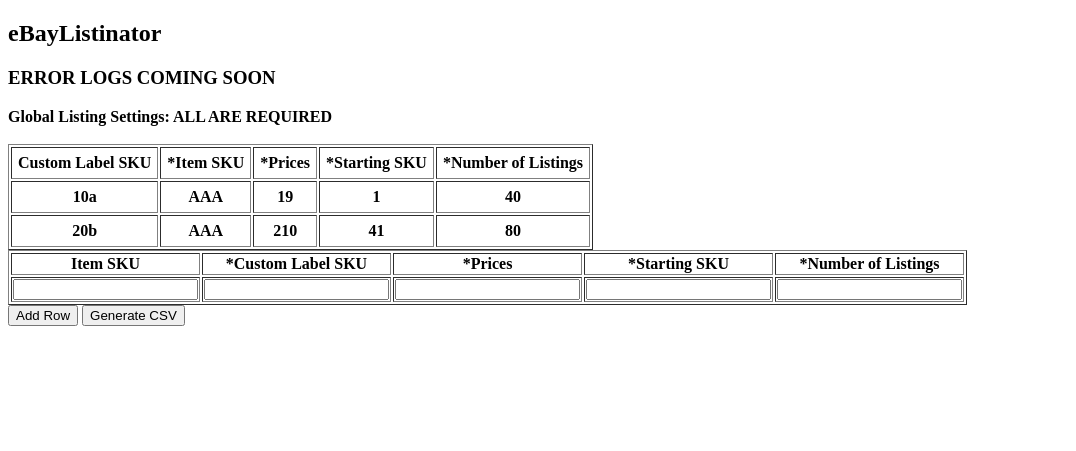
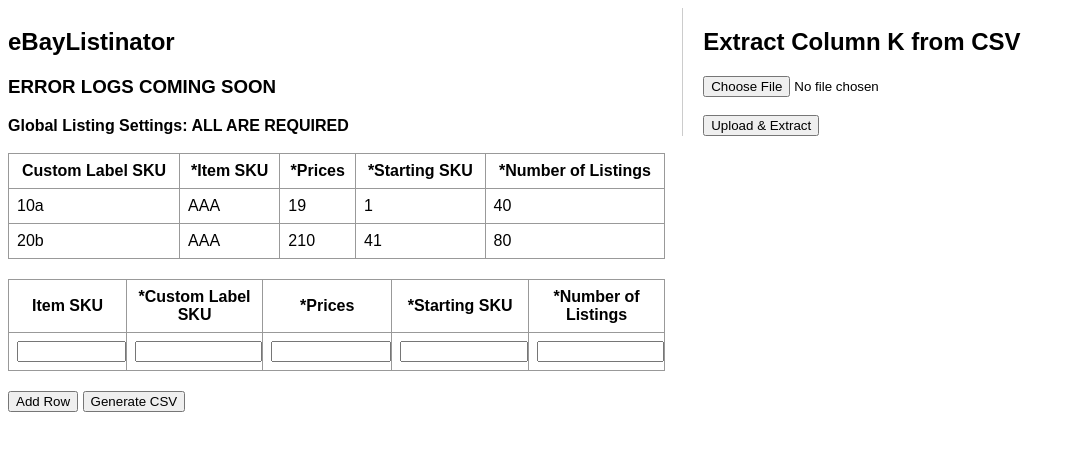
Before and after one commit to Vixcalibur/ebaylistinator, a FastAPI app: page / in a window 1280 px wide. Shown: the top 451 px of the page, without its empty margins (0-1076 px from the left). Run offline with FastAPI, Linux system fonts and the light colour scheme; lists and menus that the app fills with data are empty.

Commit message:
Update index.html: cleaned up look, added csv upload page

```diff
--- a/templates/index.html
+++ b/templates/index.html
@@ -2,15 +2,61 @@
 <html>
 <head>
     <title>eBayListinator</title>
+    <style>
+        body {
+            font-family: Arial, sans-serif;
+        }
+
+        .container {
+            display: flex;
+            justify-content: space-between;
+            align-items: flex-start;
+        }
+
+        .form-section {
+            width: 52%;
+        }
+
+        .extractor-section {
+            width: 45%;
+            border-left: 1px solid #ccc;
+            padding-left: 20px;
+        }
+
+        table {
+            width: 100%;
+            margin-bottom: 20px;
+            border-collapse: collapse;
+        }
+
+        th, td {
+            padding: 8px;
+            border: 1px solid #999;
+        }
+
+        input[type="text"], input[type="number"] {
+            width: 100%;
+        }
+
+        textarea {
+            width: 100%;
+            height: 300px;
+        }
+    </style>
 </head>
 <body>
+
+<div class="container">
+
+    <!-- LEFT SIDE FORM -->
+    <div class="form-section">
         <h2>eBayListinator</h2>
         <h3>ERROR LOGS COMING SOON</h3>
+
         <form method="post" action="/generate">
-
             <label><b>Global Listing Settings: ALL ARE REQUIRED</b></label><br><br>
 
-<table border="1" cellpadding="6">
+            <table>
                 <thead>
                     <tr>
                         <th>Custom Label SKU</th>
@@ -21,27 +67,24 @@
                     </tr>
                 </thead>
                 <tbody>
-      <!-- Row 1 -->
                     <tr>
-        <th>10a</th>
-        <th>AAA</th>
-        <th>19</th>
-        <th>1</th>
-        <th>40</th>
+                        <td>10a</td>
+                        <td>AAA</td>
+                        <td>19</td>
+                        <td>1</td>
+                        <td>40</td>
                     </tr>
-      <!-- Row 2 -->
                     <tr>
-        <th>20b</th>
-        <th>AAA</th>
-        <th>210</th>
-        <th>41</th>
-        <th>80</th>
+                        <td>20b</td>
+                        <td>AAA</td>
+                        <td>210</td>
+                        <td>41</td>
+                        <td>80</td>
                     </tr>
-      <!-- Add more rows as needed -->
                 </tbody>
             </table>
 
-        <table border="1" id="input-grid">
+            <table id="input-grid">
                 <thead>
                     <tr>
                         <th>Item SKU</th>
@@ -52,7 +95,6 @@
                     </tr>
                 </thead>
                 <tbody>
-            <!-- Initial Row -->
                     <tr>
                         <td><input type="text" name="itemSKU"></td>
                         <td><input type="text" name="customLabelSKU"></td>
@@ -64,23 +106,25 @@
             </table>
 
             <button type="button" onclick="addRow()">Add Row</button>
-
             <input type="submit" value="Generate CSV">
-
-          <!-- Right: Column K Extractor
-        <div style="flex: 1;">
-          <h3>Extract Listing IDs from Ebay Output</h3>
-          <form method="post" action="/extract-k" enctype="multipart/form-data">
-            <label>Select CSV File:</label><br>
-            <input type="file" name="file" accept=".csv"><br><br>
-            <input type="submit" value="Extract Column K">
         </form>
     </div>
-        -->
+
+    <!-- RIGHT SIDE EXTRACTOR -->
+    <div class="extractor-section">
+        <h2>Extract Column K from CSV</h2>
+        <form action="/extract-column" method="post" enctype="multipart/form-data">
+            <input type="file" name="file" accept=".csv" required><br><br>
+            <button type="submit">Upload & Extract</button>
         </form>
-</body>
-</html>
 
+        {% if column_data %}
+        <h3>Result</h3>
+        <textarea readonly>{{ '\n'.join(column_data) }}</textarea>
+        {% endif %}
+    </div>
+
+</div>
 
 <script>
 function addRow() {
@@ -94,3 +138,6 @@
     table.appendChild(newRow);
 }
 </script>
+
+</body>
+</html>
```
Lines whose indentation alone changed are shown as unchanged.
